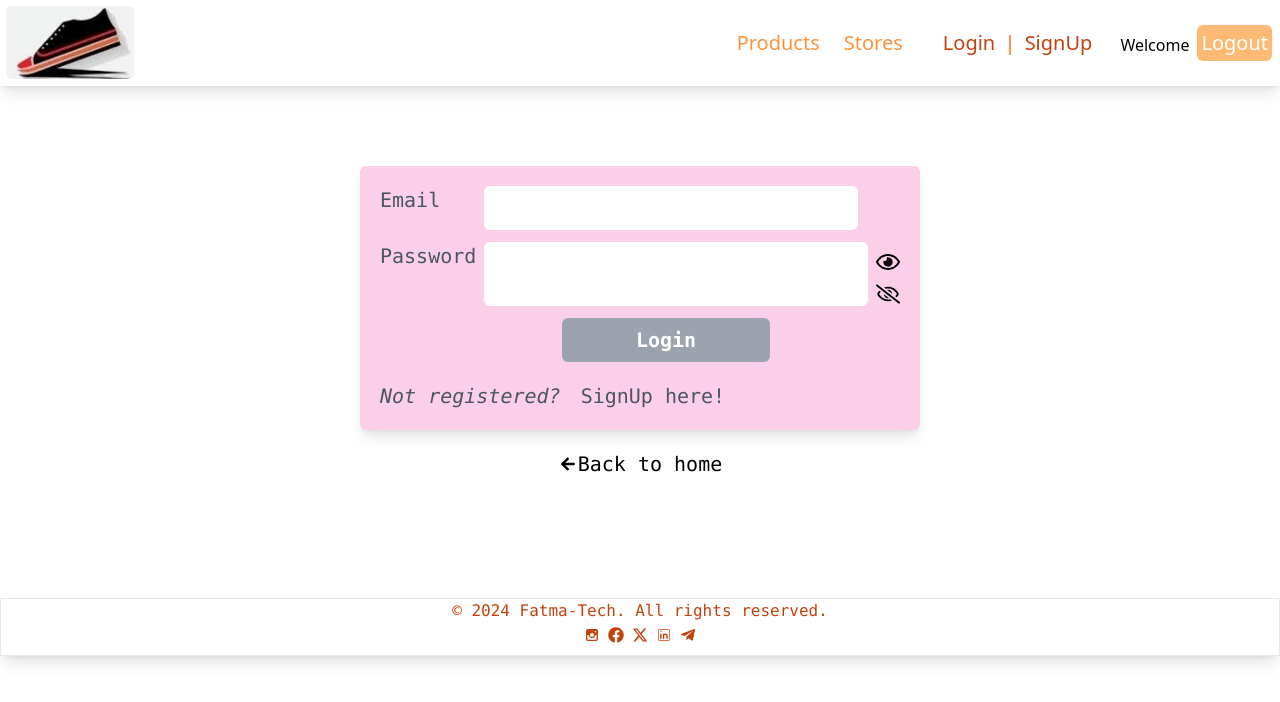
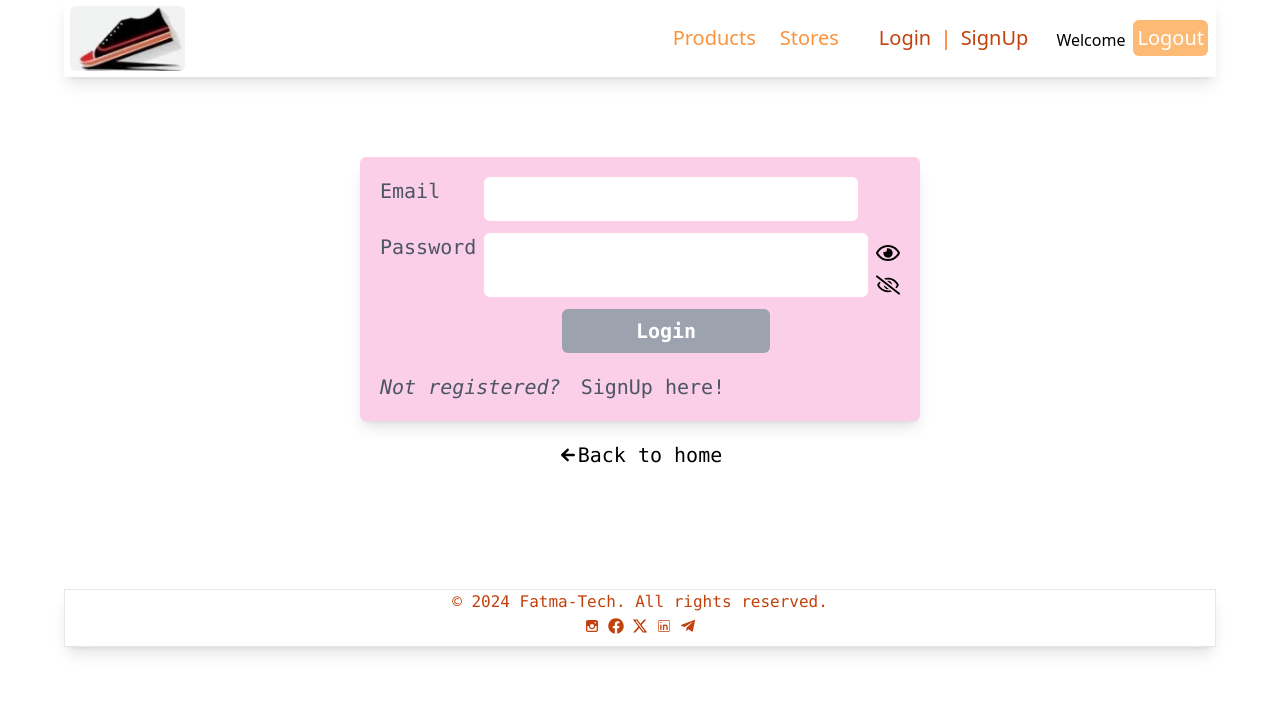
Before and after one commit to asnganje/shoeStoreFrontEnd, a React (Vite) app: page /login in a window 1280 px wide. Shown: the top 702 px of the page. Built offline with nearby package versions, Linux system fonts and the light colour scheme.

Commit message:
modify login styling

```diff
--- a/src/components/auth/Login.jsx
+++ b/src/components/auth/Login.jsx
@@ -7,7 +7,7 @@ import { IoMdArrowRoundBack } from "react-icons/io";
 
 const Login = () => {
     return(
-        <section className="relative h-screen">
+        <section className="relative mx-[5%] h-screen">
         <Header />
         <div className="flex flex-col gap-5 items-center text-xl font-mono justify-center mt-10">
           <div className="bg-pink-200 p-5 shadow-lg rounded-md h-full w-[100%] md:w-[70vh] mt-10">
```
